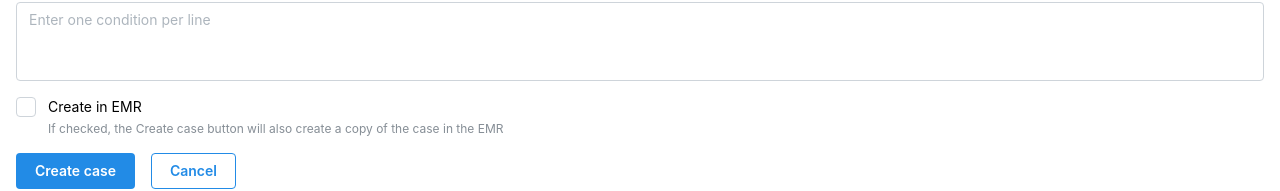
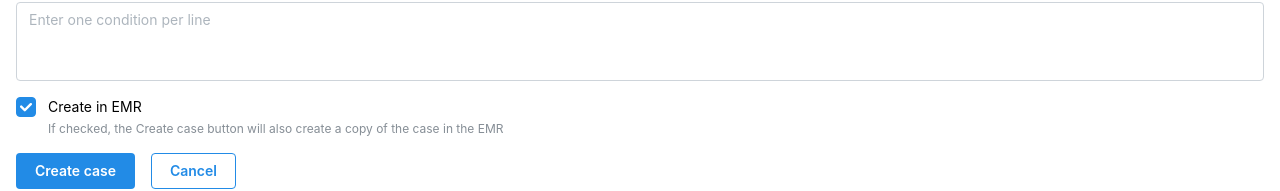
Before and after one commit to xprimarycare/case-manager, a React (Vite) app: page /create in a window 1280 px wide. Shown: the part 924-1115 px from the top of the page. Built offline with nearby package versions, Linux system fonts and the light colour scheme; no server answers.

Commit message:
make the sendToEmr checkbox checked by default in creation mode but unchecked by default in edit mode

```diff
--- a/src/CaseCreator.tsx
+++ b/src/CaseCreator.tsx
@@ -90,7 +90,7 @@ const CaseCreator = () => {
     const { id } = useParams<{ id?: string }>();
     const isEditMode = !!id;
     const [isLoading, setIsLoading] = useState(false);
-    const [sendToEmr, setSendToEmr] = useState(false);
+    const [sendToEmr, setSendToEmr] = useState(() => !isEditMode);
     const createCase = useMutation(api.cases.createCase);
     const updateCase = useMutation(api.cases.updateCase);
     const sendToEmrAction = useAction(api.fhir.sendCaseToEmrThroughPhenoML);
```
